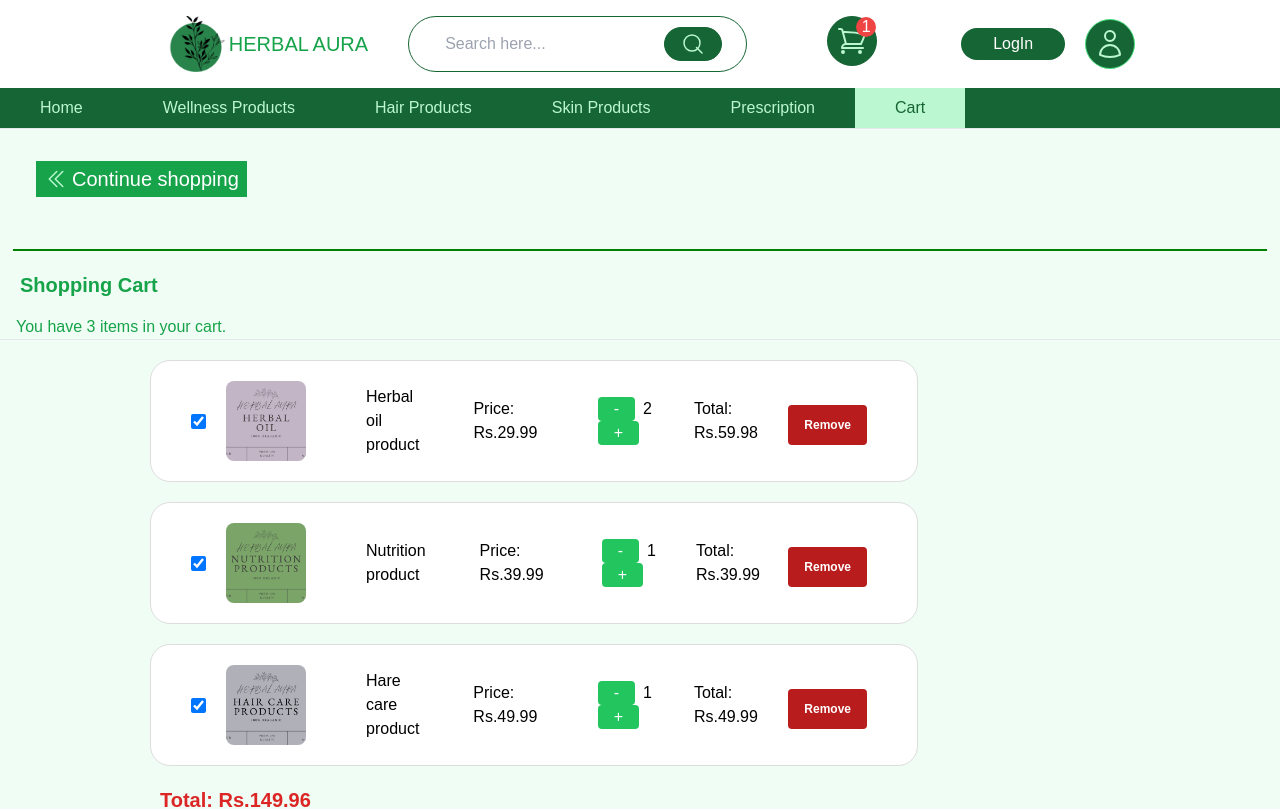
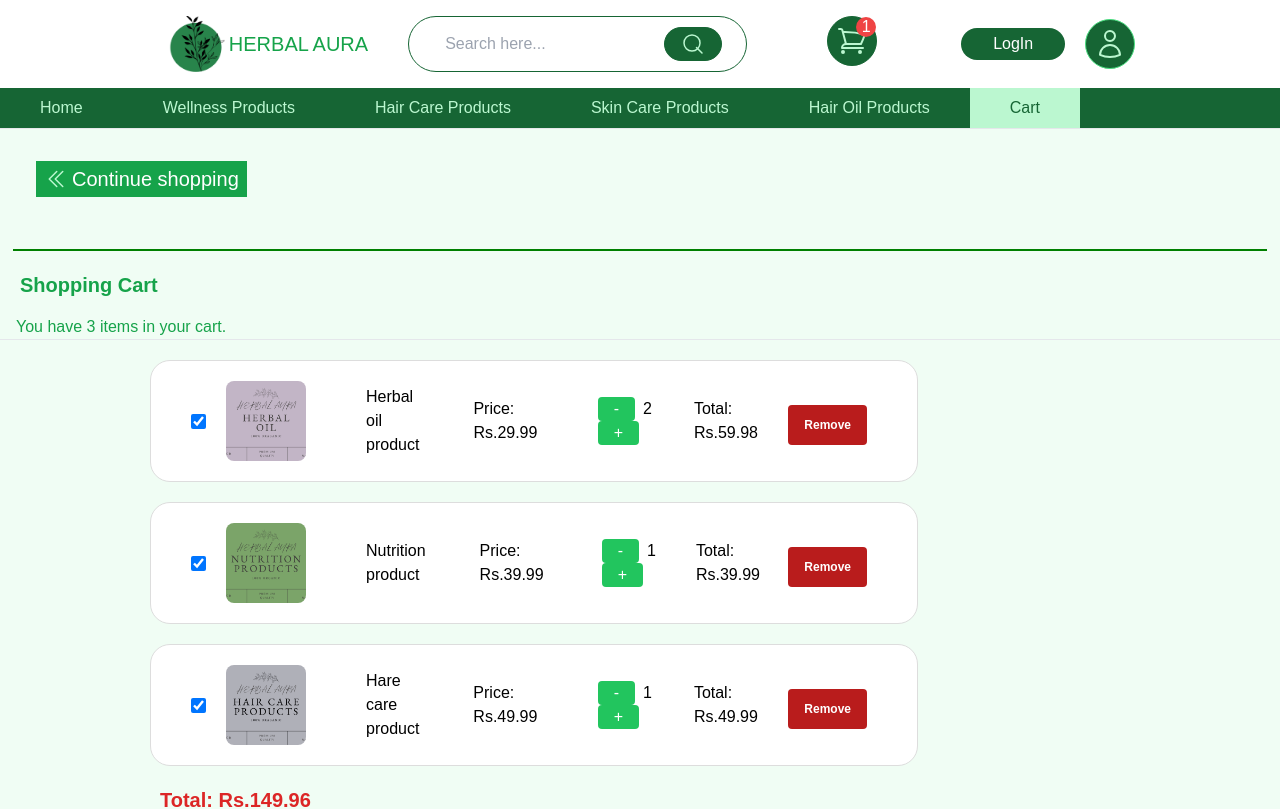
Before and after one commit to MIHIRI099/Herbal_Aura_website, a React (Vite) app in the folder client/: page /cart in a window 1280 px wide. Shown: the top 809 px of the page. Built offline with nearby package versions, Linux system fonts and the light colour scheme; no server answers.

Commit message:
productpages_ui

```diff
--- a/client/src/App.jsx
+++ b/client/src/App.jsx
@@ -8,6 +8,11 @@ import {  UserContextProvider } from "./UserContext.jsx";
 import CartPage from "./pages/CartPage.jsx"
 import CheckoutPage from "./pages/CheckOutpage.jsx"
 import ProductCatalogPage from "./pages/ProductCatalog.jsx"
+import WellnessPage from "./pages/WellnessPage.jsx"
+import HairCarePage from "./pages/HairCarePage.jsx"
+import HairOilPage from "./pages/HairOilpage.jsx"
+import SkinCarePage from "./pages/SkinCarePage.jsx"
+
 
 axios.defaults.baseURL = "http://localhost:9000";
 
@@ -22,6 +27,11 @@ function App() {
         <Route path="/cart" element={<CartPage />} />
         <Route path="/checkout" element={<CheckoutPage/>} />
         <Route path="/product/:id" element={<ProductCatalogPage/>} />
+        <Route path="/wellness" element={<WellnessPage/>} />
+        <Route path="/haircare" element={<HairCarePage/>} />
+        <Route path="/hairoil" element={<HairOilPage/>} />
+        <Route path="/skincare" element={<SkinCarePage/>} />
+
       </Routes>
     </UserContextProvider>
   );
--- a/client/src/components/NavigationBar.jsx
+++ b/client/src/components/NavigationBar.jsx
@@ -1,3 +1,4 @@
+/* eslint-disable no-unused-vars */
 import  { useState } from 'react';
 import {  useLocation } from 'react-router-dom';
 export default function NavigationBar() {
@@ -18,33 +19,33 @@ export default function NavigationBar() {
         Home
       </a>
       <a
-        className={`px-10 py-2 text-green-200 hover:text-green-400  ${activeTab === 'wellness' ? 'bg-green-200 text-green-800' : ''}`}
-        href="#wellness"
+        className={`px-10 py-2 text-green-200 hover:text-green-400  ${location.pathname === '/wellness' ? 'bg-green-200 text-green-800' : ''}`}
+        href={'/wellness'}
         onClick={() => handleTabClick('wellness')}
       >
         Wellness Products
       </a>
 
       <a
-        className={`px-10 py-2 text-green-200 hover:text-green-400  ${activeTab === 'hair-products' ? 'bg-green-200 text-green-800' : ''}`}
-        href="#hair-products"
-        onClick={() => handleTabClick('hair-products')}
+        className={`px-10 py-2 text-green-200 hover:text-green-400  ${location === '/haircare' ? 'bg-green-200 text-green-800' : ''}`}
+        href="/haircare"
+        onClick={() => handleTabClick('haircare')}
       >
-        Hair Products
+        Hair Care Products
       </a>
       <a
-        className={`px-10 py-2 text-green-200 hover:text-green-400  ${activeTab === 'skin-products' ? 'bg-green-200 text-green-800' : ''}`}
-        href="#skin-products"
-        onClick={() => handleTabClick('skin-products')}
+        className={`px-10 py-2 text-green-200 hover:text-green-400  ${location === '/skincare' ? 'bg-green-200 text-green-800' : ''}`}
+        href="/skincare"
+        onClick={() => handleTabClick('skincare')}
       >
-        Skin Products
+        Skin Care Products
       </a>
       <a
-        className={`px-10 py-2 text-green-200 hover:text-green-400 f ${activeTab === 'prescription' ? 'bg-green-200 text-green-800' : ''}`}
-        href="#prescription"
-        onClick={() => handleTabClick('prescription')}
+        className={`px-10 py-2 text-green-200 hover:text-green-400 f ${location === '/hairoil' ? 'bg-green-200 text-green-800' : ''}`}
+        href="/hairoil"
+        onClick={() => handleTabClick('hairoil')}
       >
-        Prescription
+        Hair Oil Products
       </a>
       <a
         className={`px-10 py-2 text-green-200 hover:text-green-400  ${location.pathname === '/cart' ? 'bg-green-200 text-green-800' : ''}`}
--- /dev/null
+++ b/client/src/pages/HairCarePage.jsx
@@ -0,0 +1,51 @@
+
+// IndexPage.jsx
+
+import { Link } from 'react-router-dom'; // Import Link
+import NavigationBar from '../components/NavigationBar';
+
+import Header from '../components/Header';
+import ProductBox from '../components/ProductBox';
+
+import Footer from '../components/footer';
+
+// Sample product data
+const allProducts = [
+
+      {
+        id: 3, image: '/images/img3.png',name: 'Hare care product', price: 49.99,  category: 'Hair care products',
+      },
+
+      {
+        id: 10, image: '/images/img3.png',name: 'Hare care product', price: 49.99,  category: 'Hair care products',
+      },
+
+
+];
+
+const WellnessPage = () => {
+
+  return (
+    <div className=''>
+      <Header />
+      <NavigationBar />
+        <div className='flex flex-wrap'>
+        {allProducts.map((product) => (
+          <Link to={`/product/${product.id}`} key={product.id} className="no-underline">
+            {/* Move the Link component here */}
+            <ProductBox
+              image={product.image}
+              name={product.name}
+              description={product.description}
+              price={product.price}
+            />
+          </Link>
+        ))}
+        </div>
+
+      <Footer />
+    </div>
+  );
+};
+
+export default WellnessPage;
--- /dev/null
+++ b/client/src/pages/HairOilPage.jsx
@@ -0,0 +1,50 @@
+
+// IndexPage.jsx
+
+import { Link } from 'react-router-dom'; // Import Link
+import NavigationBar from '../components/NavigationBar';
+
+import Header from '../components/Header';
+import ProductBox from '../components/ProductBox';
+
+import Footer from '../components/footer';
+
+// Sample product data
+const allProducts = [
+    {
+        id: 1, image: '/images/img1.png',name: 'Herbal oil product', price: 29.99,  category: 'Hair oil products',
+      },
+
+      {
+        id: 8, image: '/images/img1.png',name: 'Herbal oil product', price: 29.99,  category: 'Hair oil products',
+      },
+
+
+];
+
+const HairOilPage = () => {
+
+  return (
+    <div className=''>
+      <Header />
+      <NavigationBar />
+        <div className='flex flex-wrap'>
+        {allProducts.map((product) => (
+          <Link to={`/product/${product.id}`} key={product.id} className="no-underline">
+            {/* Move the Link component here */}
+            <ProductBox
+              image={product.image}
+              name={product.name}
+              description={product.description}
+              price={product.price}
+            />
+          </Link>
+        ))}
+        </div>
+
+      <Footer />
+    </div>
+  );
+};
+
+export default HairOilPage;
--- /dev/null
+++ b/client/src/pages/SkinCarePage.jsx
@@ -0,0 +1,66 @@
+
+// IndexPage.jsx
+
+import { Link } from 'react-router-dom'; // Import Link
+import NavigationBar from '../components/NavigationBar';
+
+import Header from '../components/Header';
+import ProductBox from '../components/ProductBox';
+
+import Footer from '../components/footer';
+
+// Sample product data
+const allProducts = [
+
+      {
+        id: 5, image: '/images/img5.png',name: 'Face wash', price: 39.99,  category: 'Skin care products',
+      },
+      {
+        id: 6, image: '/images/img6.png',name: 'Face cream', price: 89.99, category:'Skin care products',
+      },
+      {
+        id: 7, image: '/images/img7.png',name: 'Body wash', price: 49.99,category:'Skin care products',
+      },
+
+      {
+        id: 12, image: '/images/img5.png',name: 'Face wash', price: 39.99,  category: 'Skin care products',
+      },
+      {
+        id: 13, image: '/images/img6.png',name: 'Face cream', price: 89.99, category:'Skin care products',
+      },
+      {
+        id: 14, image: '/images/img7.png',name: 'Body wash', price: 49.99,category:'Skin care products',
+      },
+      {
+        id: 15, image: '/images/img7.png',name: 'Body wash', price: 49.99,category:'Skin care products',
+      },
+
+
+];
+
+const SkinCarePage = () => {
+
+  return (
+    <div className=''>
+      <Header />
+      <NavigationBar />
+        <div className='flex flex-wrap'>
+        {allProducts.map((product) => (
+          <Link to={`/product/${product.id}`} key={product.id} className="no-underline">
+            {/* Move the Link component here */}
+            <ProductBox
+              image={product.image}
+              name={product.name}
+              description={product.description}
+              price={product.price}
+            />
+          </Link>
+        ))}
+        </div>
+
+      <Footer />
+    </div>
+  );
+};
+
+export default SkinCarePage;
--- /dev/null
+++ b/client/src/pages/WellnessPage.jsx
@@ -0,0 +1,57 @@
+
+// IndexPage.jsx
+
+import { Link } from 'react-router-dom'; // Import Link
+import NavigationBar from '../components/NavigationBar';
+
+import Header from '../components/Header';
+import ProductBox from '../components/ProductBox';
+
+import Footer from '../components/footer';
+
+// Sample product data
+const allProducts = [  {
+  id: 2, image: '/images/img2.png',name: 'Nutrition product', price: 39.99,  category: 'Wellness products',
+},
+
+{
+  id: 4, image: '/images/img4.png',name: 'Immunity Boosters', price: 59.99,  category: 'Wellness products',
+},
+
+
+{
+  id: 9, image: '/images/img2.png',name: 'Nutrition product', price: 39.99,  category: 'Wellness products',
+},
+
+{
+  id: 11, image: '/images/img4.png',name: 'Immunity Boosters', price: 59.99,  category: 'Wellness products',
+},
+
+];
+
+const WellnessPage = () => {
+
+  return (
+    <div className=''>
+      <Header />
+      <NavigationBar />
+        <div className='flex flex-wrap'>
+        {allProducts.map((product) => (
+          <Link to={`/product/${product.id}`} key={product.id} className="no-underline">
+            {/* Move the Link component here */}
+            <ProductBox
+              image={product.image}
+              name={product.name}
+              description={product.description}
+              price={product.price}
+            />
+          </Link>
+        ))}
+        </div>
+
+      <Footer />
+    </div>
+  );
+};
+
+export default WellnessPage;
```
